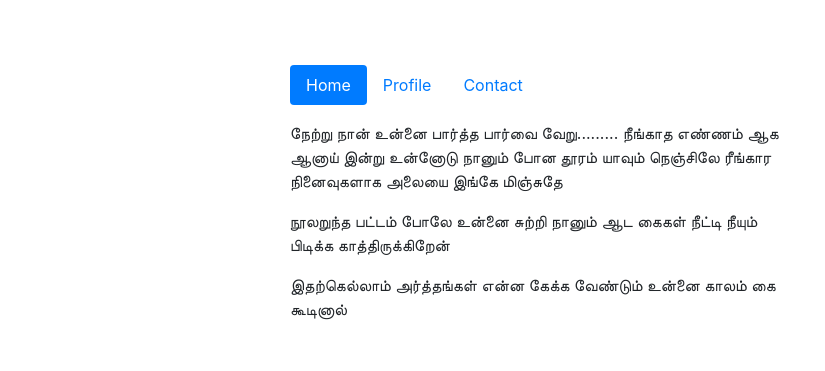
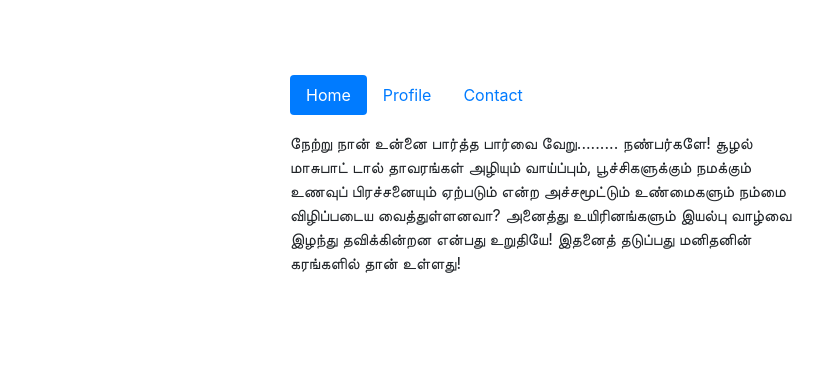
Before and after one commit to evanwinford/Evanwinford.Vince, a plain HTML site: page index.html in a window 1280 px wide. Shown: the part 2820-3191 px from the top of the page, 0-825 px from the left. Drawn offline with nearby package versions, Linux system fonts and the light colour scheme; grey boxes are pictures that could not be loaded; a script that the page names is missing.

Commit message:
Update index.html

```diff
--- a/index.html
+++ b/index.html
@@ -289,19 +289,8 @@
     </ul>
     <div class="tab-content" id="pills-tabContent">
       <div class="tab-pane fade show active" id="pills-home" role="tabpanel" aria-labelledby="pills-home-tab"><p>நேற்று நான் உன்னை பார்த்த பார்வை வேறு.........
-        நீங்காத எண்ணம் ஆக ஆனாய் இன்று
-        உன்னோடு நானும் போன தூரம் யாவும் நெஞ்சிலே
-        ரீங்கார நினைவுகளாக அலையை இங்கே மிஞ்சுதே </p>
-        <p>
-          நூலறுந்த பட்டம் போலே
-உன்னை சுற்றி நானும் ஆட
-கைகள் நீட்டி நீயும் பிடிக்க காத்திருக்கிறேன்
-        </p>
-        <p>
-          இதற்கெல்லாம் அர்த்தங்கள் என்ன
-கேக்க வேண்டும் உன்னை
-காலம் கை கூடினால்
-        </p>
+          நண்பர்களே! சூழல் மாசுபாட் டால் தாவரங்கள் அழியும் வாய்ப்பும், பூச்சிகளுக்கும் நமக்கும் உணவுப் பிரச்சனையும் ஏற்படும் என்ற அச்சமூட்டும் உண்மைகளும் நம்மை விழிப்படைய வைத்துள்ளனவா? அனைத்து உயிரினங்களும் இயல்பு வாழ்வை இழந்து தவிக்கின்றன என்பது உறுதியே! இதனைத் தடுப்பது மனிதனின் கரங்களில் தான் உள்ளது!            </p>
+
       </div>
       <div class="tab-pane fade" id="pills-profile" role="tabpanel" aria-labelledby="pills-profile-tab">The profile is that he is very sweet and polite person and good caring soul so you too be good one to him</div>
       <div class="tab-pane fade" id="pills-contact" role="tabpanel" aria-labelledby="pills-contact-tab">Whatsapp no: 9445160209  Instagram:@belike._.vince</div>
```
